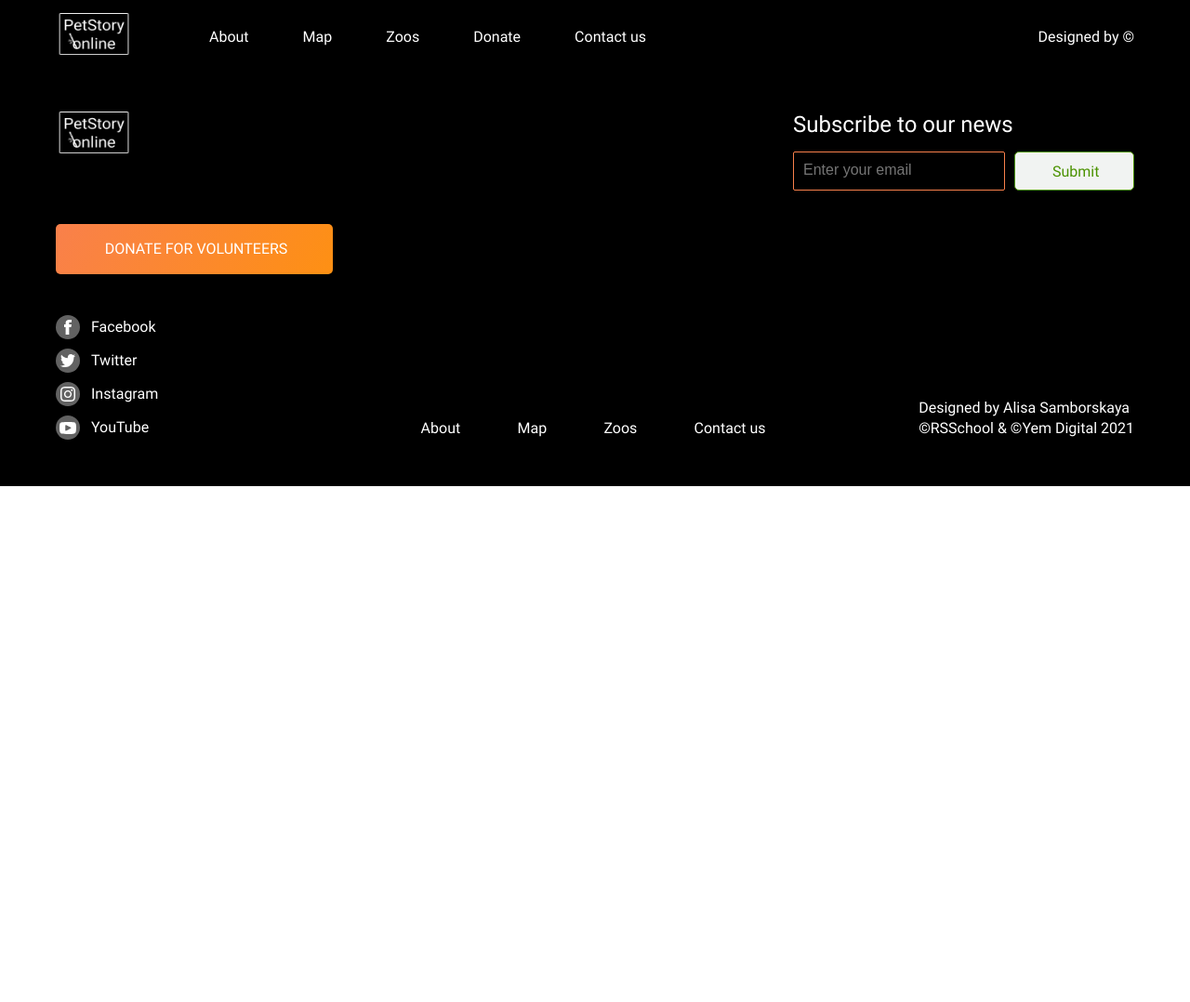
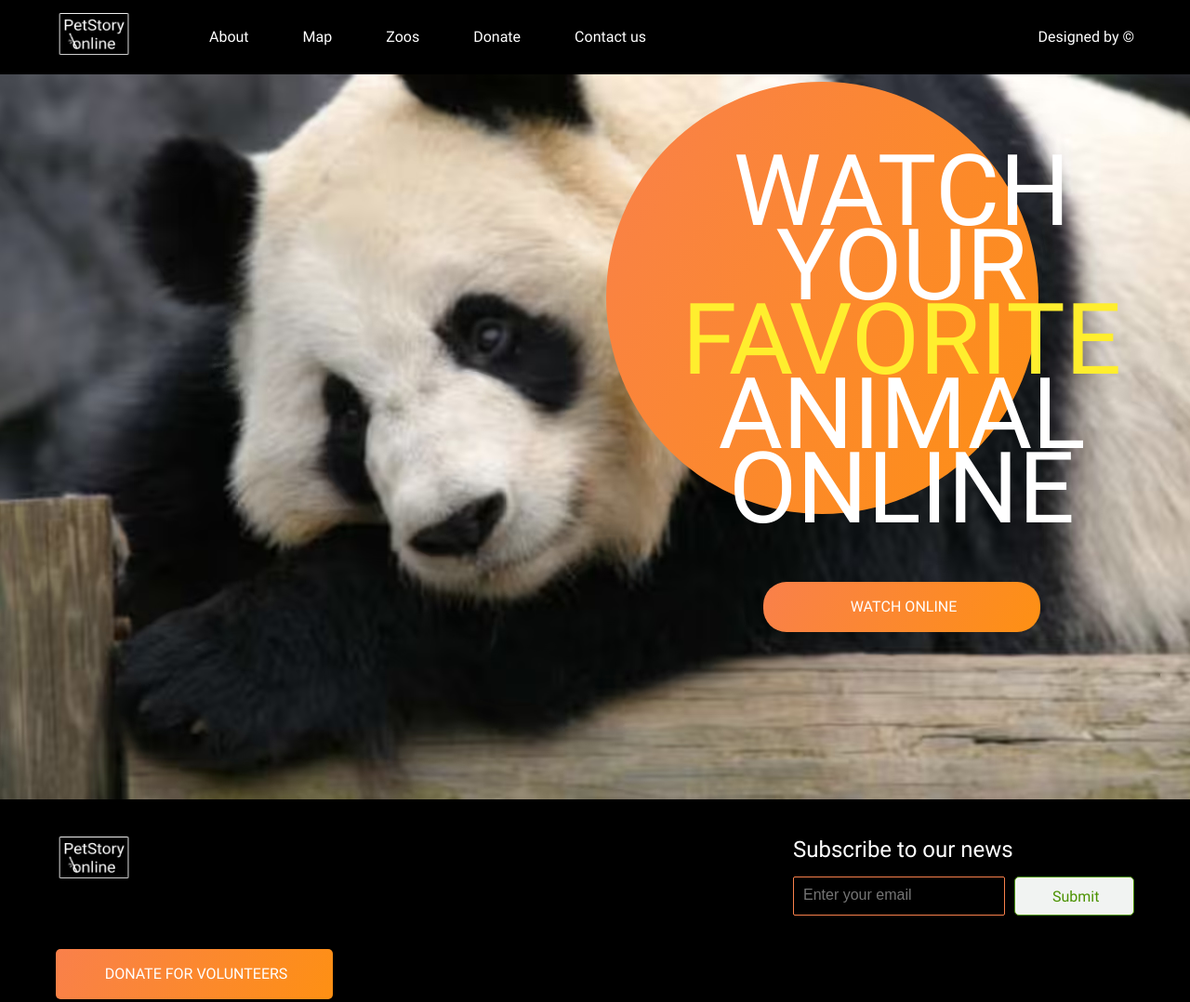
Before and after one commit to iamarrow88/online-zoo, a website: page app/index.html in a window 1280 px wide. Shown: the top 1078 px of the page at 93% size. Before the commit the page ends 800 px from the top, so only its background shows below. Drawn offline with Linux system fonts and the light colour scheme; files whose address does not match are found by name.

Commit message:
feat: add first screen section

```diff
--- a/app/index.html
+++ b/app/index.html
@@ -47,141 +47,88 @@
       </nav>
     </div>
   </header>
+  <first-screen>
+    <section class="first-screen">
+      <div class="first-screen__container container">
+        <div class="first-screen__wrapper">
+          <div class="first-screen__circle"></div>
+          <div class="first-screen__title">
+            Watch your <span>favorite</span> animal online
+          </div>
+          <button class="first-screen__btn btn">
+            watсh online
+          </button>
+        </div>
+      </div>
+    </section>
+  </first-screen>
+  <footer class="footer">
+    <div class="footer__container container">
+      <div class="footer__up">
+        <div class="logo">
+          <img src="../../images/logoPNG.png" alt="logo" class="logo__img">
+        </div>
 
-  <footer class="footer">
+        <div class="footer__subscribe-block subscribe-block">
+          <label for="mail" class="subscribe-block__label">Subscribe to our news</label>
+          <div class="subscribe-block__action">
+            <input type="text" class="subscribe-block__input" id="mail" placeholder="Enter your email">
+            <button class="subscribe-block__btn submit-btn">Submit</button>
+          </div>
+        </div>
+      </div>
+      <button class="footer__donate-btn btn">donate for volunteers</button>
+      <div class="footer__down">
+        <div class="footer__socials socials">
+          <a href="#" class="socials__link">
+            <svg class="icon">
+              <use xlink:href="./../images/sprite.svg#facebook"></use>
+            </svg>
+            <div class="link-name">Facebook</div>
+          </a>
+          <a href="#" class="socials__link">
+            <svg class="icon">
+              <use xlink:href="./../images/sprite.svg#twitter"></use>
+            </svg>
+            <div class="link-name">Twitter</div>
+          </a>
+          <a href="#" class="socials__link">
+            <svg class="icon">
+              <use xlink:href="./../images/sprite.svg#instagram"></use>
+            </svg>
+            <div class="link-name">Instagram</div>
+          </a>
+          <a href="#" class="socials__link">
+            <svg class="icon">
+              <use xlink:href="./../images/sprite.svg#youtube"></use>
+            </svg>
+            <div class="link-name">YouTube</div>
+          </a>
+        </div>
+        <nav class="footer__navigation">
+          <ul class="menu">
+            <li class="menu__item">
+              <a href="#" class="menu__link">About</a>
+            </li>
+            <li class="menu__item">
+              <a href="#" class="menu__link">Map</a>
+            </li>
+            <li class="menu__item">
+              <a href="#" class="menu__link">Zoos</a>
+            </li>
+            <li class="menu__item">
+              <a href="#" class="menu__link">Contact us</a>
+            </li>
+          </ul>
+        </nav>
 
-    <div class="footer__container container">
-
-      <div class="footer__up">
-
-        <div class="logo">
-
-          <img src="../../images/logoPNG.png" alt="logo" class="logo__img">
+        <div class="footer__info">
+          <p>Designed by Alisa Samborskaya</p>
+          <p>©RSSchool & ©Yem Digital 2021</p>
 
         </div>
-
-
-
-        <div class="footer__subscribe-block subscribe-block">
-
-          <label for="mail" class="subscribe-block__label">Subscribe to our news</label>
-
-          <div class="subscribe-block__action">
-
-            <input type="text" class="subscribe-block__input" id="mail" placeholder="Enter your email">
-
-            <button class="subscribe-block__btn submit-btn">Submit</button>
-
-          </div>
-
-        </div>
-
       </div>
-
-      <button class="footer__donate-btn btn">donate for volunteers</button>
-
-      <div class="footer__down">
-
-        <div class="footer__socials socials">
-
-          <a href="#" class="socials__link">
-
-            <svg class="icon">
-
-              <use xlink:href="./../images/sprite.svg#facebook"></use>
-
-            </svg>
-
-            <div class="link-name">Facebook</div>
-
-          </a>
-
-          <a href="#" class="socials__link">
-
-            <svg class="icon">
-
-              <use xlink:href="./../images/sprite.svg#twitter"></use>
-
-            </svg>
-
-            <div class="link-name">Twitter</div>
-
-          </a>
-
-          <a href="#" class="socials__link">
-
-            <svg class="icon">
-
-              <use xlink:href="./../images/sprite.svg#instagram"></use>
-
-            </svg>
-
-            <div class="link-name">Instagram</div>
-
-          </a>
-
-          <a href="#" class="socials__link">
-
-            <svg class="icon">
-
-              <use xlink:href="./../images/sprite.svg#youtube"></use>
-
-            </svg>
-
-            <div class="link-name">YouTube</div>
-
-          </a>
-
-        </div>
-
-        <nav class="footer__navigation">
-
-          <ul class="menu">
-
-            <li class="menu__item">
-
-              <a href="#" class="menu__link">About</a>
-
-            </li>
-
-            <li class="menu__item">
-
-              <a href="#" class="menu__link">Map</a>
-
-            </li>
-
-            <li class="menu__item">
-
-              <a href="#" class="menu__link">Zoos</a>
-
-            </li>
-
-            <li class="menu__item">
-
-              <a href="#" class="menu__link">Contact us</a>
-
-            </li>
-
-          </ul>
-
-        </nav>
-
-
-
-        <div class="footer__info">
-
-          <p>Designed by Alisa Samborskaya</p>
-
-          <p>©RSSchool & ©Yem Digital 2021</p>
-
-
-
-        </div>
-
-      </div>
-
     </div>
-
   </footer>
 
 </body>
--- /dev/null
+++ b/app/scss/main/_first-screen.scss
@@ -0,0 +1,55 @@
+.first-screen {
+  min-height: 780px;
+  background: url("../../images/1.Giant_Panda.avif") center center/cover no-repeat;
+
+  &__container {
+    padding: 86px 20px 100px;
+    display: flex;
+    justify-content: flex-end;
+  }
+
+  &__wrapper {
+    position: relative;
+    display: flex;
+    flex-direction: column;
+    justify-content: center;
+    align-items: flex-end;
+    gap: 60px;
+    z-index: 0;
+    width: 500px;
+  }
+
+  &__circle {
+    position: absolute;
+    top: -78px;
+    right: 103px;
+    width: 465px;
+    height: 465px;
+    border-radius: 465px;
+    background: $orange;
+    z-index: 1;
+  }
+
+  &__title {
+    position: relative;
+    z-index: 2;
+    width: 100%;
+    height: 400px;
+    color: #fff;
+    text-align: center;
+    font-size: 106.496px;
+    font-style: normal;
+    font-weight: 700;
+    line-height: 75%;
+    text-transform: uppercase;
+    span {
+      color: #ffee2e;
+    }
+  }
+
+  &__btn {
+    margin: 0 auto;
+    @include btn-circle;
+    @include btn-fonts;
+  }
+}
--- a/app/scss/style.scss
+++ b/app/scss/style.scss
@@ -5,6 +5,7 @@
 @import "layouts/_header";
 @import "layouts/_footer";
 @import "blocks/_logo";
+@import "main/_first-screen.scss";
 
 html,
 body {
```
Also changed, not shown: app/components/main/sections/first-screen.html (added, +15 -0 lines), app/pages/index.html (+1 -1 lines), app/css/style.min.css.
